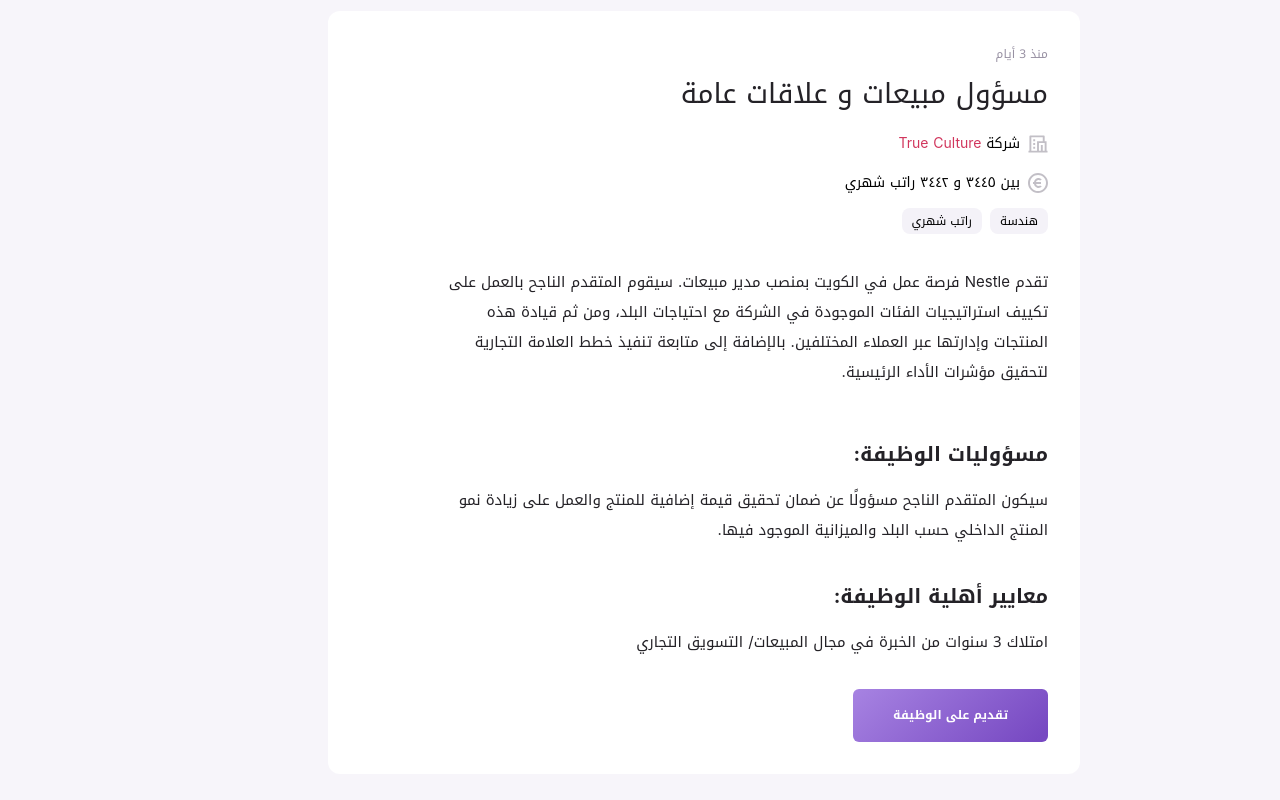
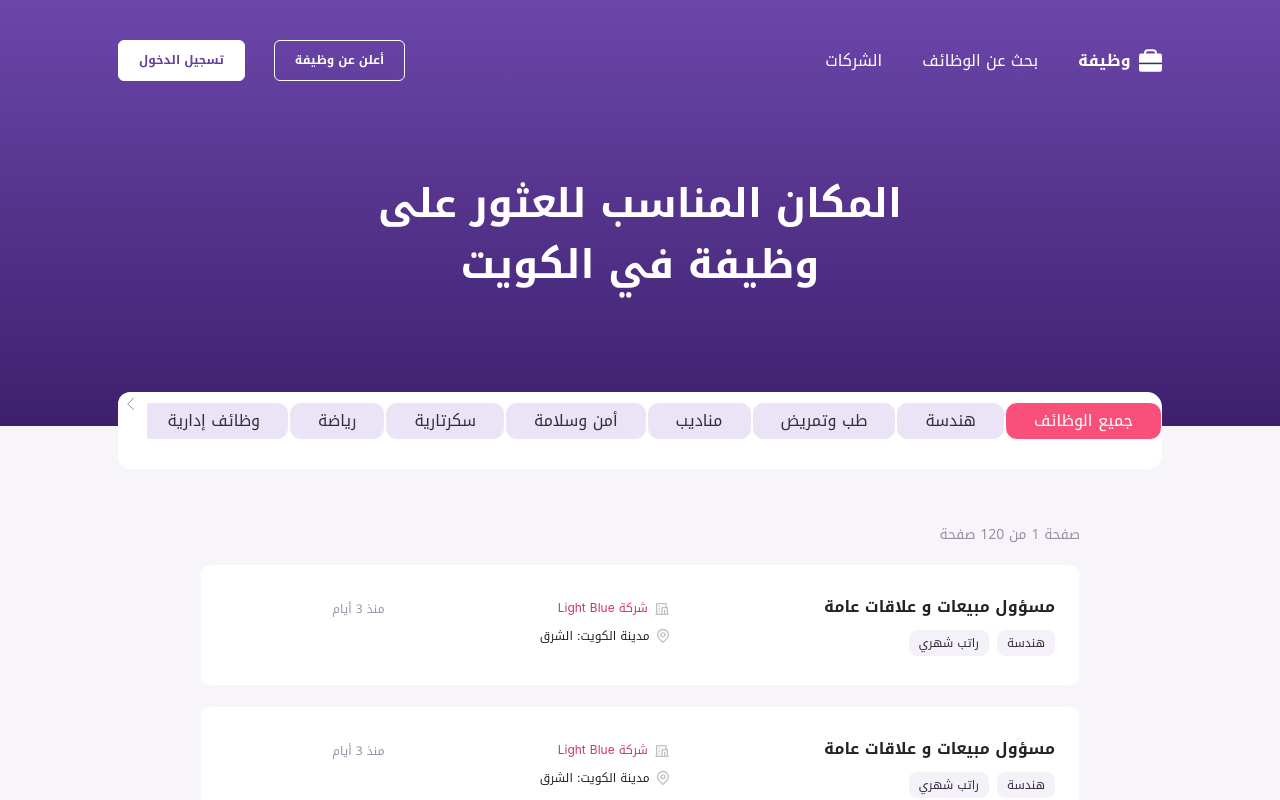
Before and after one commit to Bedoon-Jobs-Team/bedoon-jobs, a React (Create React App) app: page / in a window 1280 px wide. Shown: the top 800 px of the page. Built offline with nearby package versions, Linux system fonts and the light colour scheme; a web font is replaced by a local one.

Commit message:
added routing

```diff
--- a/package.json
+++ b/package.json
@@ -10,9 +10,11 @@
     "@types/node": "^12.12.54",
     "@types/react": "^16.9.46",
     "@types/react-dom": "^16.9.8",
+    "@types/react-router-dom": "^5.1.5",
     "@types/styled-components": "^5.1.2",
     "react": "^16.13.1",
     "react-dom": "^16.13.1",
+    "react-router-dom": "^5.2.0",
     "react-scripts": "3.4.3",
     "reset-css": "^5.0.1",
     "styled-components": "^5.1.1",
--- a/src/App.tsx
+++ b/src/App.tsx
@@ -2,10 +2,17 @@ import React from "react";
 import "./App.css";
 import JobDetails from "./pages/JobDetails";
 import MainPage from "./pages/MainPage";
+import { BrowserRouter as Router, Switch, Route } from "react-router-dom";
 
 function App() {
-  // return <MainPage />;
-  return <JobDetails />;
+  return (
+    <Router>
+      <Switch>
+        <Route exact path="/" component={MainPage} />
+        <Route exact path="/listings/:id" component={JobDetails} />
+      </Switch>
+    </Router>
+  );
 }
 
 export default App;
--- a/src/components/JobAdCard.tsx
+++ b/src/components/JobAdCard.tsx
@@ -3,6 +3,7 @@ import { JobAdPreview } from "../types";
 import { ReactComponent as CompanyIcon } from "../assets/icons/CompanyIcon.svg";
 import { ReactComponent as LocationIcon } from "../assets/icons/LocationIcon.svg";
 import styled from "styled-components";
+import { Link } from "react-router-dom";
 
 const JobAdCard: FunctionComponent<{ jobAd: JobAdPreview }> = ({ jobAd }) => {
   function calculateSince(datePosted: Date) {
@@ -10,6 +11,7 @@ const JobAdCard: FunctionComponent<{ jobAd: JobAdPreview }> = ({ jobAd }) => {
   }
 
   return (
+    <Link style={{ textDecoration: "none" }} to={`/listings/${jobAd.id}`}>
       <Container>
         <JobDetailsContainer>
           <JobTitle>{jobAd.title}</JobTitle>
@@ -33,6 +35,7 @@ const JobAdCard: FunctionComponent<{ jobAd: JobAdPreview }> = ({ jobAd }) => {
           <Since>{calculateSince(jobAd.datePosted)}</Since>
         </SinceContainer>
       </Container>
+    </Link>
   );
 };
 
@@ -72,6 +75,7 @@ const Tag = styled.p`
   margin-left: 8px;
   font-size: 12px;
   line-height: 18px;
+  color: #332d3c;
 `;
 
 const CompanyAndLocationContainer = styled(JobDetailsContainer)`
--- a/src/pages/MainPage.tsx
+++ b/src/pages/MainPage.tsx
@@ -15,6 +15,7 @@ const MainPage: FunctionComponent = (props) => {
       const fetchedJobAds = [];
 
       const fakeJobAd: JobAdPreview = {
+        id: "321",
         title: "مسؤول مبيعات و علاقات عامة",
         tags: ["هندسة", "راتب شهري"],
         company: "Light Blue",
--- a/src/types.ts
+++ b/src/types.ts
@@ -1,4 +1,5 @@
 export interface JobAdPreview {
+  id: string;
   title: string;
   tags: string[];
   company: string;
```
Also changed, not shown: 1 other file (tests, documents, lock files or other folders). Lines whose indentation alone changed are shown as unchanged.
